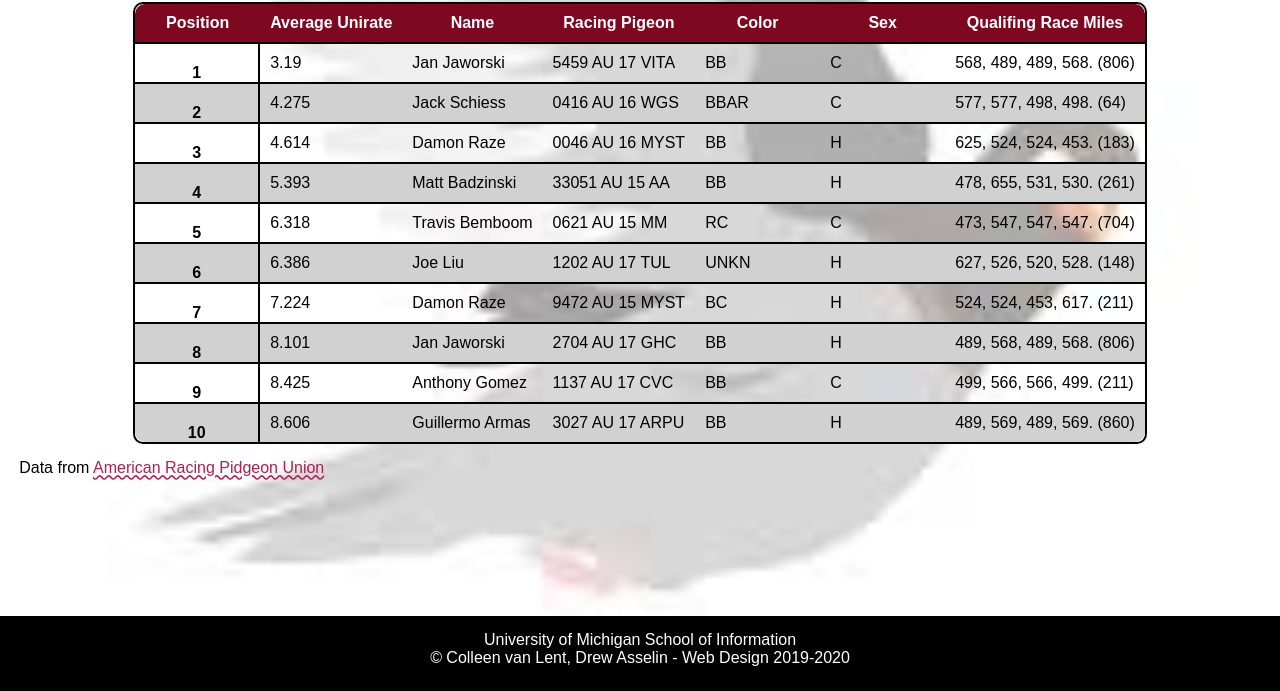
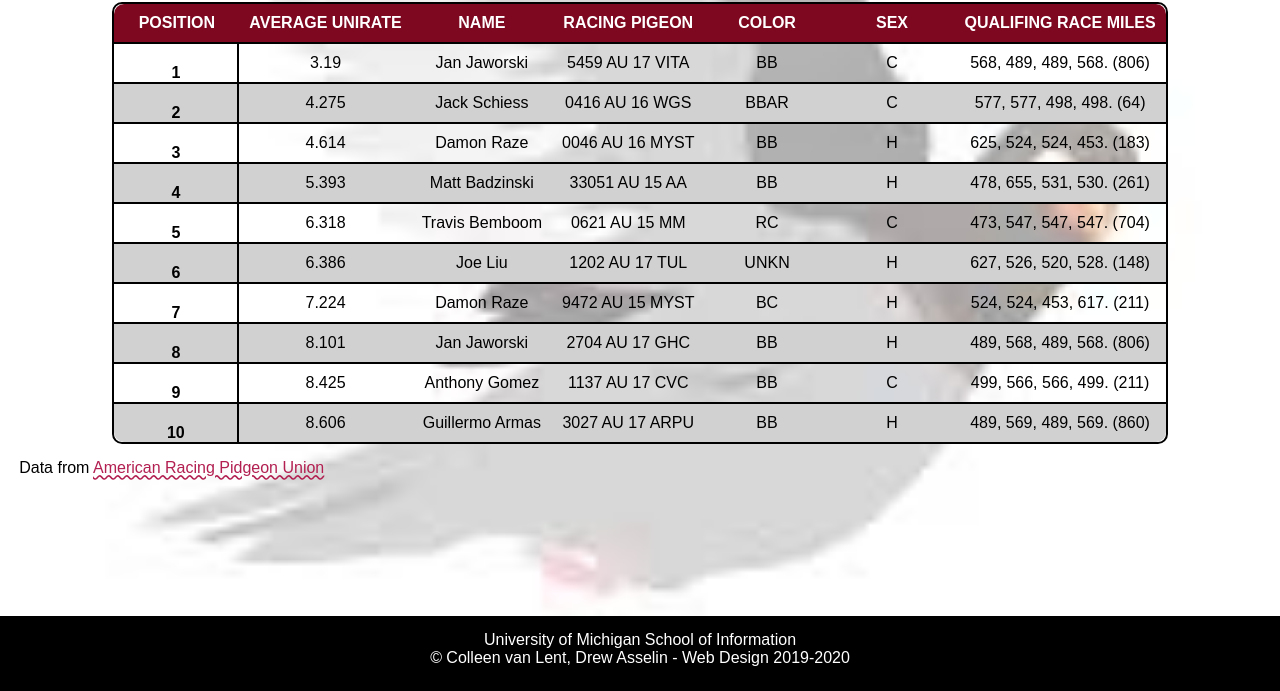
Before and after one commit to hanchinshin/homework4-2021, a plain HTML site: page index.html in a window 1280 px wide. Shown: the part 109-800 px from the top of the page. Drawn offline with Linux system fonts and the light colour scheme; a web font is replaced by a local one.

Commit message:
Update style.css

```diff
--- a/css/style.css
+++ b/css/style.css
@@ -32,8 +32,8 @@ body{
   background-position: center;
   font-family: "Andika", sans-serif;
   background-color: #dddddd;
-  background-image: url('../images/pigeon-background.JPEG')
-
+  background-image: url('../images/pigeon-background.JPEG');
+  background-repeat:no-repeat;
 }
 
 h1{
@@ -75,7 +75,7 @@ td{
   text-align: center;
   min-width: 125px;
   padding: 10px;
-  text-transform: capitalize;
+  text-transform:uppercase;
   background-color: #7e0820;
 }
 
@@ -106,6 +106,7 @@ table{
     border: 2px solid #000000;
     margin: 0 auto;
     border-radius: 10px;
+    text-align: center;
 }
 
 thead tr:first-child th:first-child {
```
